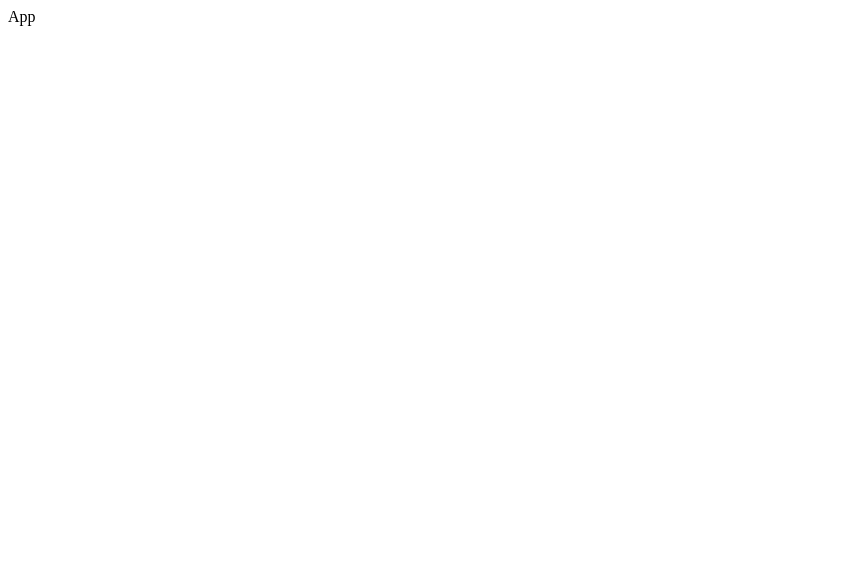
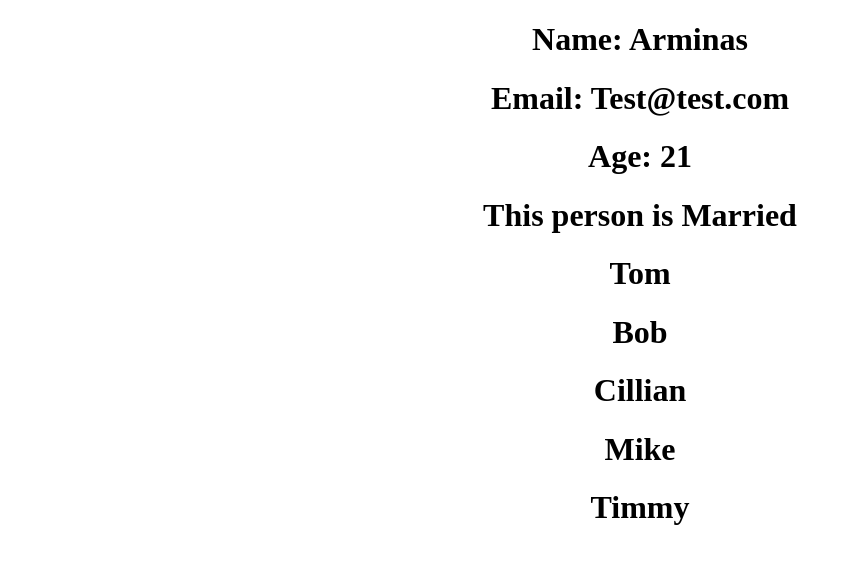
Before and after one commit to Arminas19/Learning_React, a React (Create React App) app in the folder learning-react/: page / in a window 1280 px wide. Shown: the top 564 px of the page, without its empty margins (0-852 px from the left). Built offline with nearby package versions, Linux system fonts and the light colour scheme.

Commit message:
Created a counter app custom hook

```diff
--- a/learning-react/package.json
+++ b/learning-react/package.json
@@ -9,6 +9,7 @@
     "@testing-library/react": "^13.4.0",
     "@testing-library/user-event": "^13.5.0",
     "axios": "^1.2.1",
+    "prop-types": "^15.8.1",
     "react": "^18.2.0",
     "react-dom": "^18.2.0",
     "react-hook-form": "^7.41.2",
--- a/learning-react/src/App.js
+++ b/learning-react/src/App.js
@@ -1,9 +1,11 @@
 import React from 'react';
+import './App.css';
+import { Person } from './Person';
 
 export default function App() {
   return (
     <div className='App'>
-        App
+        <Person name={'Arminas'} email={'Test@test.com'} age={21} isMarried={true} friends={['Tom', 'Bob', 'Cillian', 'Mike', 'Timmy']}/>
     </div>
   );
 };
--- /dev/null
+++ b/learning-react/src/Person.js
@@ -0,0 +1,13 @@
+export const Person = (props) => {
+    return (
+        <div>
+            <h1> Name: {props.name}</h1>
+            <h1> Email: {props.email}</h1>
+            <h1> Age: {props.age}</h1>
+            <h1> This person {props.isMarried ? 'is' : 'is not'} Married </h1>
+            {props.friends.map((friend) => (
+                <h1> {friend} </h1>
+            ))}
+        </div>
+    );
+};
--- /dev/null
+++ b/learning-react/src/Playground/CounterAppHook/App.js
@@ -0,0 +1,16 @@
+import React from 'react';
+import './App.css';
+import { useCounter } from './useCounter';
+
+export default function App() {
+const [ plusNumber, SubNumber, resetNumber, number] = useCounter();
+
+  return (
+    <div className='App'>
+        <button onClick={plusNumber}> + </button>
+        <button onClick={SubNumber}> - </button>
+        <button onClick={resetNumber}> reset </button>
+       <h2>  {number}   </h2>
+    </div>
+  );
+};
```
Also changed, not shown: learning-react/src/Playground/CounterAppHook/useCounter.js (added, +20 -0 lines), 2 other files (tests, documents, lock files or other folders).
